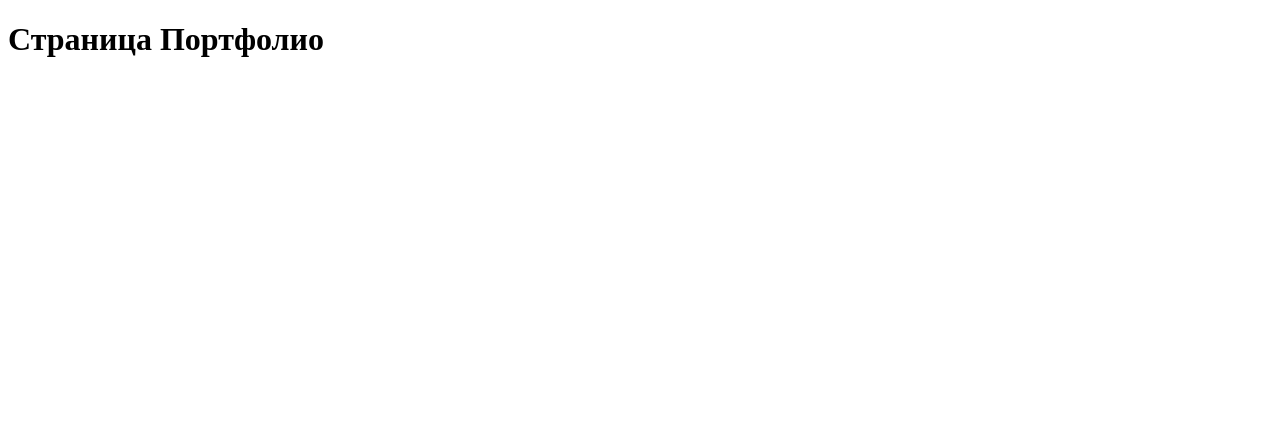
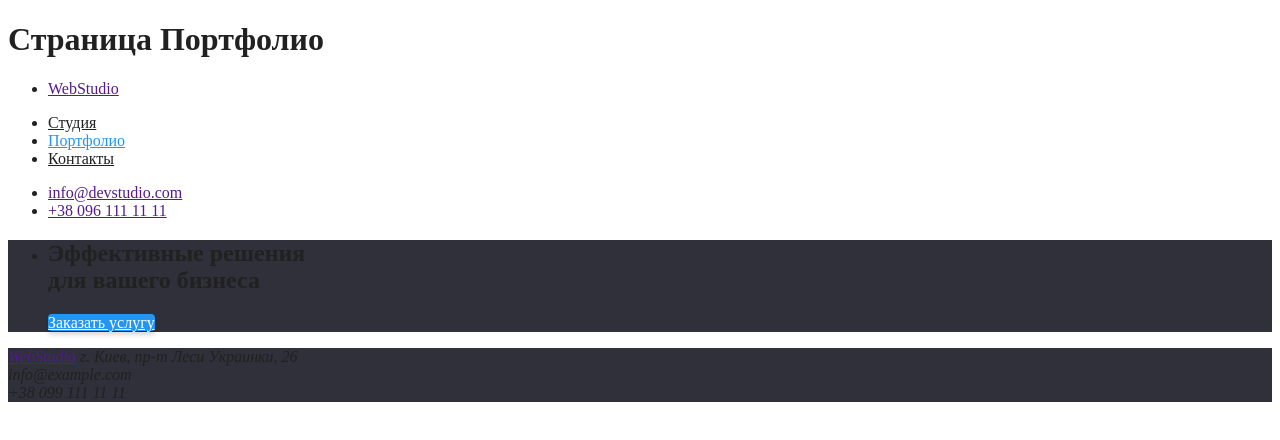
Before and after one commit to AtlantiQ/goit-markup-hw-01, a plain HTML site: page portfolio.html in a window 1280 px wide. Drawn offline with Linux system fonts and the light colour scheme.

Commit message:
add current css

```diff
--- a/css/styles.css
+++ b/css/styles.css
@@ -40,6 +40,7 @@ footer {
   color: var(--grey);
 }
 
+/* Site nav */
 .site-nav a {
   color: #212121;
 }
@@ -47,3 +48,6 @@ footer {
 .site-nav a:focus {
   color: #2196f3;
 }
+.site-nav .link.current {
+  color: #2196f3;
+}
--- a/portfolio.html
+++ b/portfolio.html
@@ -9,6 +9,72 @@
 <body>
 <h1>Страница Портфолио</h1>
 
+<!DOCTYPE html>
+<html lang="en">
+
+<head>
+    <meta charset="UTF-8">
+    <meta http-equiv="X-UA-Compatible" content="IE=edge">
+    <meta name="viewport" content="width=device-width, initial-scale=1.0">
+    <title>Git rules!</title>
+    <link rel="stylesheet" href="./css/styles.css">
+</head>
+
+<body>
+
+    <!-- Шапка сайта -->
+    <header class="page-header">
+        <nav>
+            <ul>
+                <li><a href="">WebStudio</a></li>
+            </ul>
+
+
+            <ul class="site-nav">
+                <li><a href="./index.html" class="link">Студия</a></li>
+                <li><a href="./portfolio.html" class="link current">Портфолио</a></li>
+                <li><a href="" class="link">Контакты</a></li>
+
+
+            </ul>
+        </nav>
+        <ul class="site-contact">
+            <li><a href="">info@devstudio.com</a></li>
+            <li><a href="">+38 096 111 11 11</a></li>
+        </ul>
+    </header>
+
+    <main>
+        <section class="head">
+            <ul>
+                <li>
+                    <h1>Эффективные решения <br /> для вашего бизнеса</h1>
+                    <a href="" class="button primary" type="button">Заказать услугу</a>
+                    <!-- <button>Заказать услугу</button> -->
+                </li>
+
+            </ul>
+
+        </section>
+
+
+
+
+
+    <!-- Футер -->
+    <footer>
+        <address>
+            <a href="">WebStudio</a>
+            г. Киев, пр-т Леси Украинки, 26 <br />
+            info@example.com<br />
+            +38 099 111 11 11<br />
+        </address>
+    </footer>
+
+
+</body>
+
+</html>
 
 
 
```
Also changed, not shown: index.html (+3 -3 lines).
